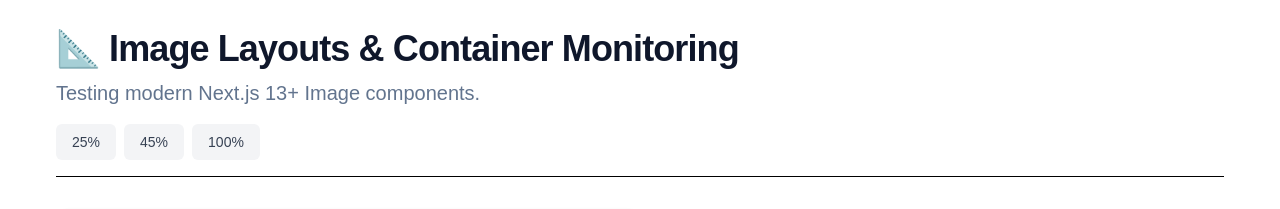
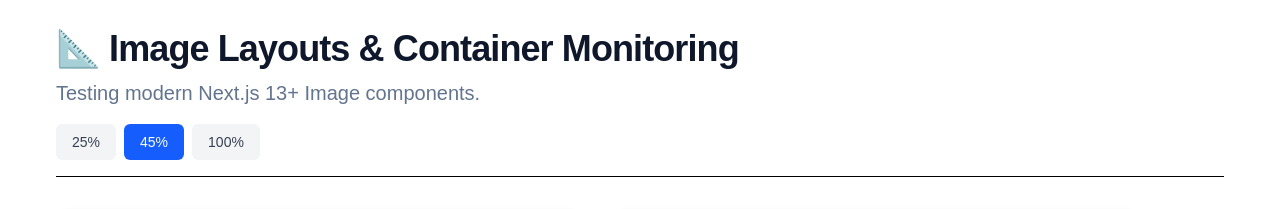
Before and after one commit to willindo/nextjs-responsive-lab, a Next.js app: page /responsive-grid in a window 1280 px wide. Shown: the part 2580-2789 px from the top of the page. Built offline with nearby package versions, Linux system fonts and the light colour scheme.

Commit message:
back- fix

```diff
--- a/components/ResponsiveImageDemo2.tsx
+++ b/components/ResponsiveImageDemo2.tsx
@@ -31,7 +31,7 @@
 }
 
 export default function ResponsiveImagesDemo() {
-  const [widthClass, setWidthClass] = useState("w-1/2");
+  const [widthClass, setWidthClass] = useState("w-[45%]");
 
   return (
     <div className="p-8 max-w-7xl mx-auto">
```
